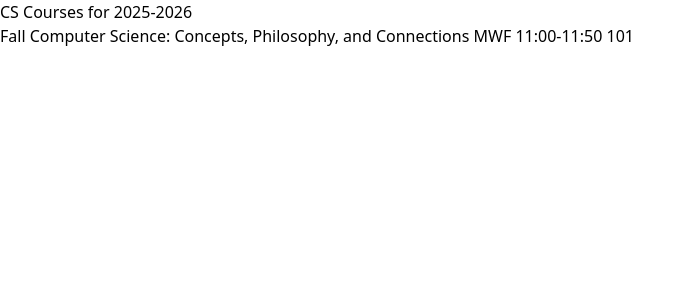
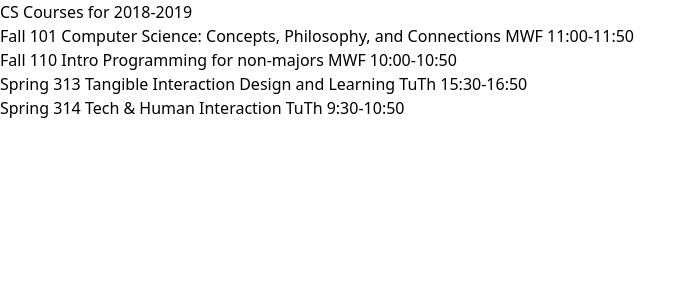
Before and after one commit to rajdave7/CS392-React-Challenge-Raj, a React (Vite) app: page / in a window 1280 px wide. Shown: the top 300 px of the page, without its empty margins (0-696 px from the left). Built offline with nearby package versions, Linux system fonts and the light colour scheme.

Commit message:
Show Courses

```diff
--- a/src/App.tsx
+++ b/src/App.tsx
@@ -1,26 +1,42 @@
+import Banner from "./components/Banner";
+import CourseList from "./components/CourseList";
 
 const schedule = {
-  "title": "CS Courses for 2025-2026",
+  "title": "CS Courses for 2018-2019",
   "courses": {
     "F101" : {
       "term": "Fall",
       "number": "101",
       "meets" : "MWF 11:00-11:50",
       "title" : "Computer Science: Concepts, Philosophy, and Connections"
+    },
+    "F110" : {
+      "term": "Fall",
+      "number": "110",
+      "meets" : "MWF 10:00-10:50",
+      "title" : "Intro Programming for non-majors"
+    },
+    "S313" : {
+      "term": "Spring",
+      "number": "313",
+      "meets" : "TuTh 15:30-16:50",
+      "title" : "Tangible Interaction Design and Learning"
+    },
+    "S314" : {
+      "term": "Spring",
+      "number": "314",
+      "meets" : "TuTh 9:30-10:50",
+      "title" : "Tech & Human Interaction"
     }
-
   }
 };
-
 
 const App = () => {
 
   return (
     <>
-      <h1>{schedule.title}</h1>
-
-      <p></p>
-      <h2>{schedule.courses.F101.term} {schedule.courses.F101.title} {schedule.courses.F101.meets} {schedule.courses.F101.number}</h2>
+      <Banner title={schedule.title}/>
+      <CourseList courses={Object.values(schedule.courses)}/>
 
     </>
   );
--- a/src/components/Banner.tsx
+++ b/src/components/Banner.tsx
@@ -0,0 +1,9 @@
+interface BannerProps{
+    title:string;
+}
+
+const Banner = ({title}: BannerProps) =>(
+    <h1>{title}</h1>
+)
+
+export default Banner;
--- a/src/components/CourseList.tsx
+++ b/src/components/CourseList.tsx
@@ -0,0 +1,17 @@
+interface Course {
+    term: string;
+    meets: string;
+    title: string;
+    number: string;
+}
+
+interface CourseListProps {
+  courses: Course[];
+}
+
+const CourseList = ({courses}:CourseListProps)=>{
+    return courses.map(course=> <p>{course.term} {course.number} {course.title} {course.meets}</p>)
+}
+
+
+export default CourseList;
```
